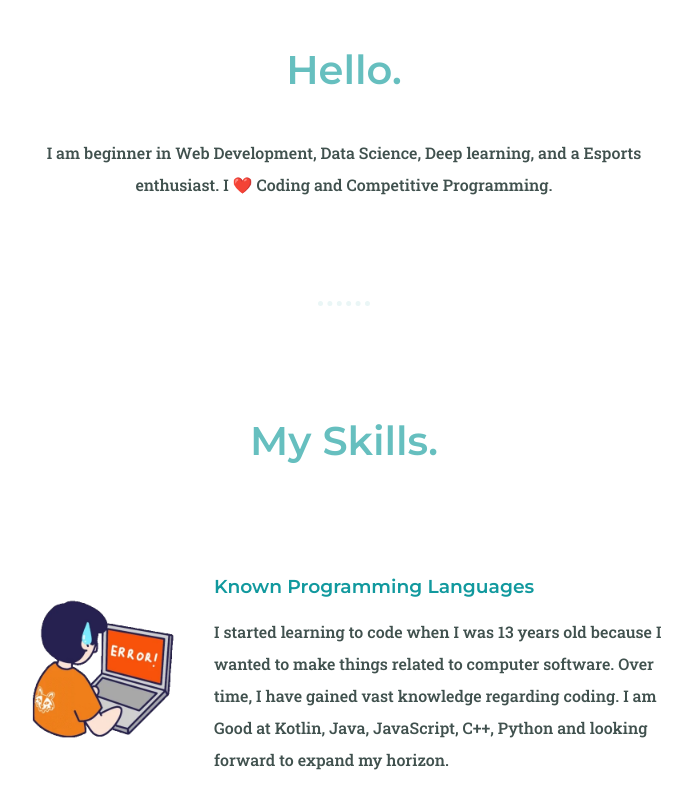
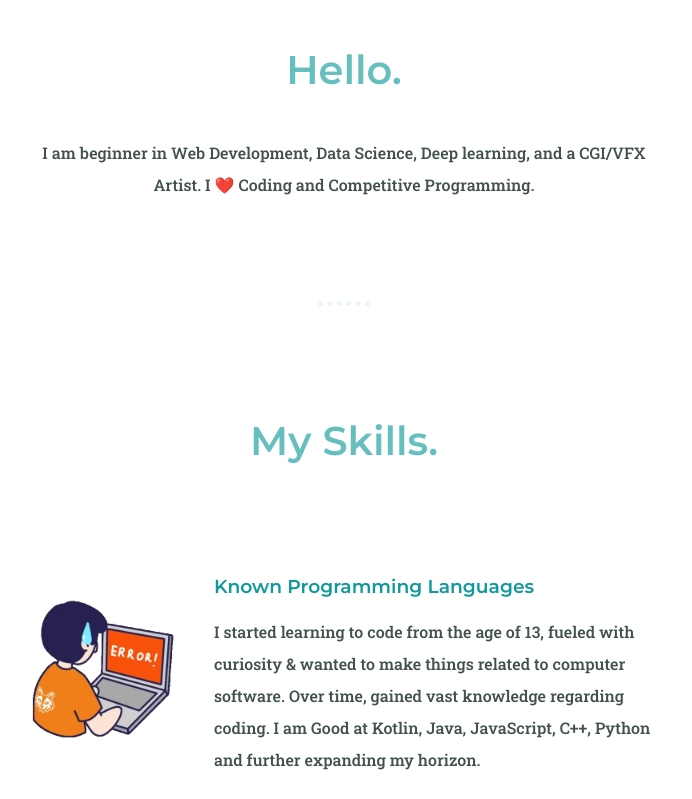
Before and after one commit to abhijeetkatore007/CV1, a plain HTML site: page index.html in a window 1280 px wide. Shown: the part 1221-2020 px from the top of the page, without its empty margins (296-988 px from the left). Drawn offline with Linux system fonts and the light colour scheme.

Commit message:
Made Some Changes in "Known Programming Languages"

```diff
--- a/index.html
+++ b/index.html
@@ -20,7 +20,7 @@
       <div class="profile">
         <img class="Abhijeet" src="images/Abhijeet.png" alt="">
         <h2>Hello.</h2>
-        <p class="hello">I am beginner in Web Development, Data Science, Deep learning, and a Esports enthusiast. I ❤️ Coding and Competitive Programming.</p>
+        <p class="hello">I am beginner in Web Development, Data Science, Deep learning, and a CGI/VFX Artist. I ❤️ Coding and Competitive Programming.</p>
       </div>
       <hr class="bullets">
       <div class="skills">
@@ -28,7 +28,7 @@
         <div class="skill-row">
           <img class="error" src="images/giphy.gif" alt="">
           <h3>Known Programming Languages</h3>
-          <p>I started learning to code when I was 13 years old because I wanted to make things related to computer software. Over time, I have gained vast knowledge regarding coding. I am Good at Kotlin, Java, JavaScript, C++, Python and looking forward to expand my horizon.</p>
+          <p>I started learning to code from the age of 13, fueled with curiosity & wanted to make things related to computer software. Over time, gained vast knowledge regarding coding. I am Good at Kotlin, Java, JavaScript, C++, Python and further expanding my horizon.</p>
         </div>
         <div class="skill-row">
           <img class="edu" src="images/student.png" alt="">
```
